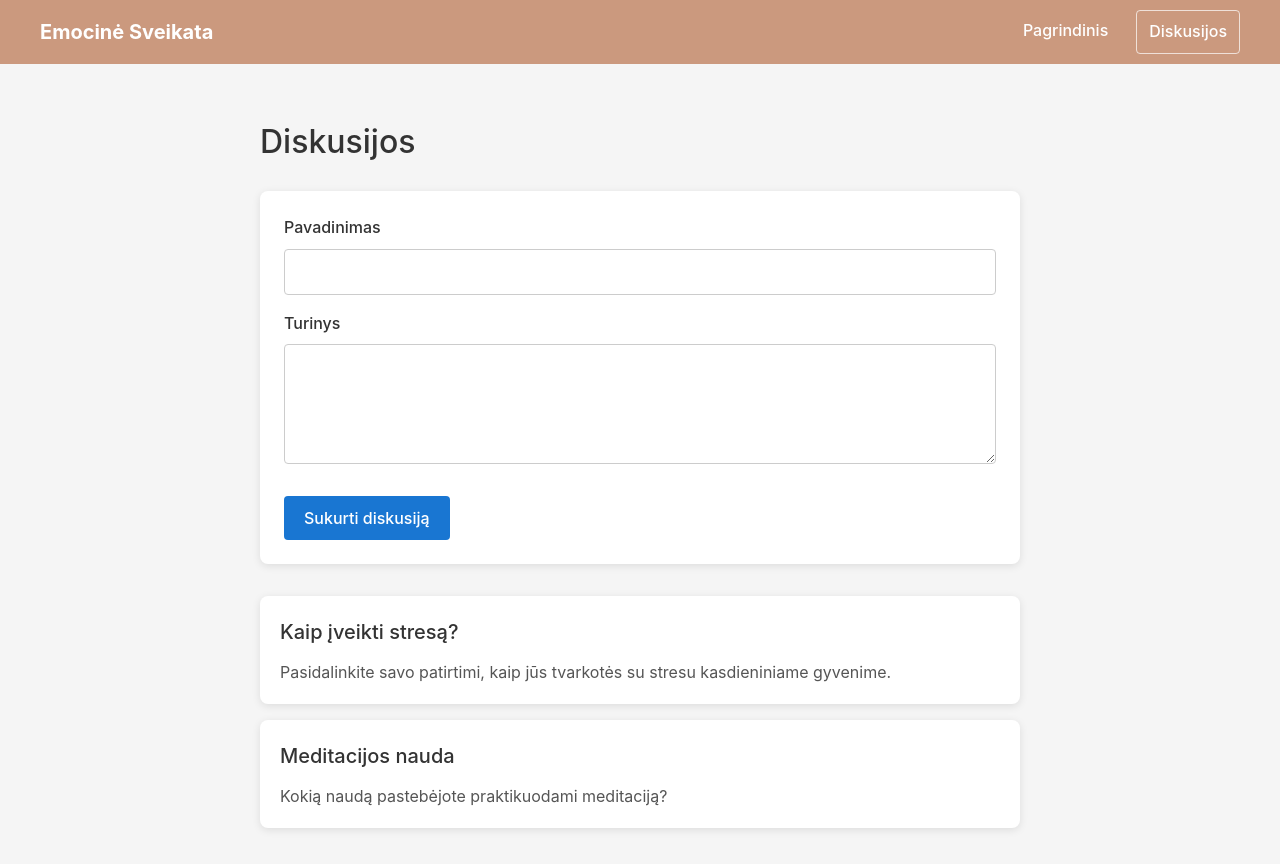
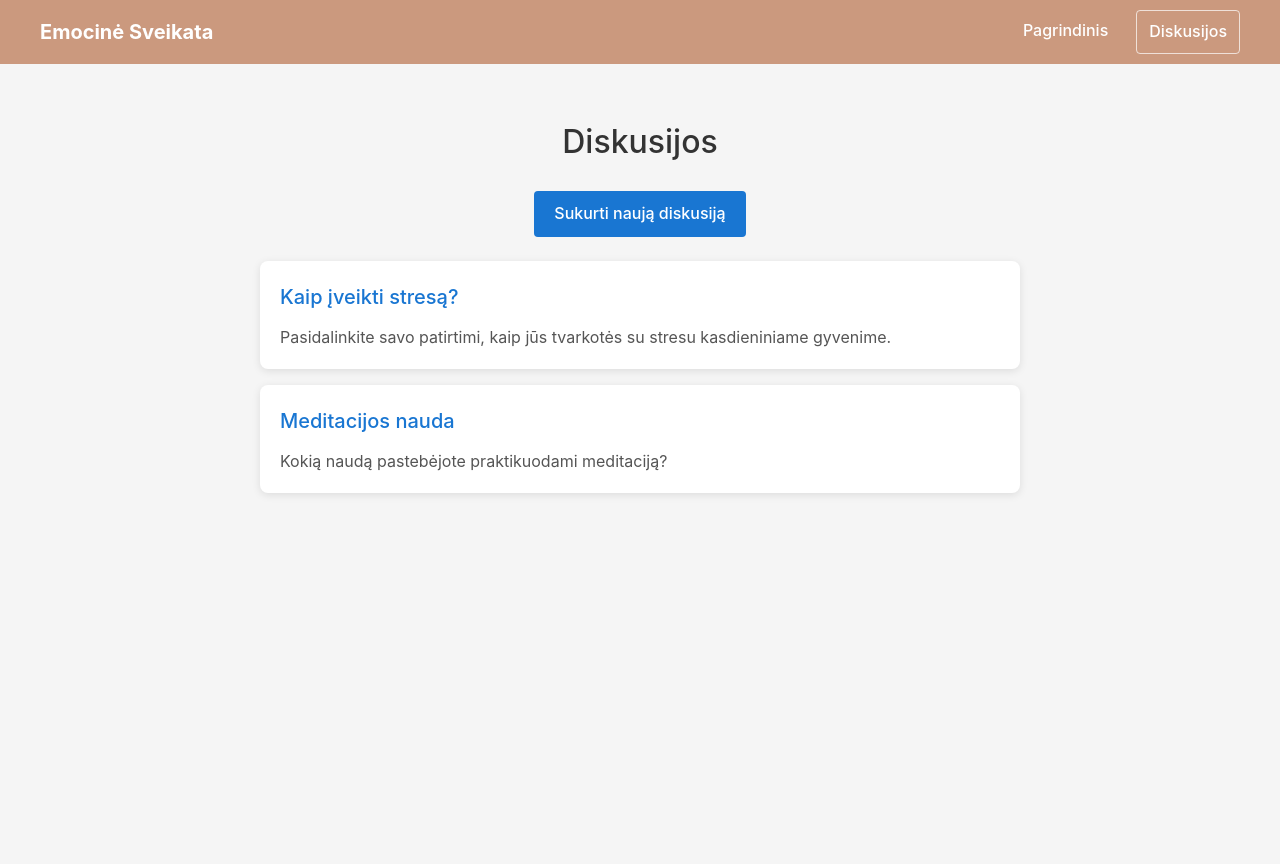
Before and after one commit to Mantas-Zilinskas/programu-sistemu-kurimas, a React app in the folder EmocineSveikata/frontend/: page /discussions in a window 1280 px wide. After the commit the page ends 800 px from the top, so only its background shows below. Built offline with nearby package versions, Linux system fonts and the light colour scheme.

Commit message:
created a discussion page

```diff
--- a/EmocineSveikata/frontend/src/App.jsx
+++ b/EmocineSveikata/frontend/src/App.jsx
@@ -3,6 +3,7 @@ import { BrowserRouter as Router, Routes, Route } from 'react-router-dom';
 import Navbar from './components/Navbar';
 import Home from './components/Home';
 import Discussions from './components/Discussions';
+import CreateDiscussion from './components/CreateDiscussion';
 import './App.css';
 
 function App() {
@@ -14,6 +15,7 @@ function App() {
                     <Routes>
                         <Route path="/" element={<Home />} />
                         <Route path="/discussions" element={<Discussions />} />
+                        <Route path="/creatediscussion" element={<CreateDiscussion />} />
                     </Routes>
                 </main>
             </div>
--- /dev/null
+++ b/EmocineSveikata/frontend/src/components/CreateDiscussion.css
@@ -0,0 +1,116 @@
+.discussions-container {
+  max-width: 800px;
+  margin: 0 auto;
+  padding: 0 20px;
+}
+
+.discussions-title {
+  font-size: 2rem;
+  margin: 32px 0 24px;
+}
+
+.discussions-form-card {
+  background-color: white;
+  border-radius: 8px;
+  box-shadow: 0 2px 8px rgba(0, 0, 0, 0.1);
+  padding: 24px;
+  margin-bottom: 32px;
+}
+
+.discussions-form {
+  display: flex;
+  flex-direction: column;
+}
+
+.form-group {
+  margin-bottom: 16px;
+}
+
+.form-label {
+  display: block;
+  margin-bottom: 8px;
+  font-weight: 500;
+}
+
+.form-input {
+  width: 100%;
+  padding: 12px;
+  font-size: 1rem;
+  border: 1px solid #ccc;
+  border-radius: 4px;
+  font-family: inherit;
+}
+
+.form-textarea {
+  width: 100%;
+  padding: 12px;
+  font-size: 1rem;
+  border: 1px solid #ccc;
+  border-radius: 4px;
+  min-height: 120px;
+  resize: vertical;
+  font-family: inherit;
+}
+
+.submit-button {
+  background-color: #1976d2;
+  color: white;
+  border: none;
+  padding: 12px 20px;
+  border-radius: 4px;
+  cursor: pointer;
+  font-size: 1rem;
+  font-weight: 500;
+  align-self: flex-start;
+  margin-top: 8px;
+  transition: background-color 0.3s;
+}
+
+.submit-button:hover {
+  background-color: #1565c0;
+}
+
+.discussion-card {
+  background-color: white;
+  border-radius: 8px;
+  box-shadow: 0 2px 8px rgba(0, 0, 0, 0.1);
+  padding: 20px;
+  margin-bottom: 16px;
+}
+
+.discussion-title {
+  font-size: 1.25rem;
+  font-weight: 500;
+  margin-bottom: 12px;
+}
+
+.discussion-content {
+  color: #555;
+  line-height: 1.5;
+}
+
+.loading-container {
+  display: flex;
+  justify-content: center;
+  margin-top: 32px;
+}
+
+.loading-spinner {
+  border: 4px solid rgba(0, 0, 0, 0.1);
+  border-left-color: #1976d2;
+  border-radius: 50%;
+  width: 40px;
+  height: 40px;
+  animation: spin 1s linear infinite;
+}
+
+.error-message {
+  color: #d32f2f;
+  text-align: center;
+  margin-top: 32px;
+  font-size: 1.1rem;
+}
+
+@keyframes spin {
+  to { transform: rotate(360deg); }
+}
--- a/EmocineSveikata/frontend/src/components/Discussions.css
+++ b/EmocineSveikata/frontend/src/components/Discussions.css
@@ -7,12 +7,37 @@
 .discussions-title {
     font-size: 2rem;
     margin: 32px 0 24px;
+    text-align: center;
+    color: #333;
 }
+
+.create-button-wrapper {
+    text-align: center;
+    margin-bottom: 24px;
+}
+
+.create-button {
+    display: inline-block;
+    padding: 10px 20px;
+    background-color: #1976d2;
+    color: #fff;
+    text-decoration: none;
+    border-radius: 4px;
+    font-size: 1rem;
+    font-weight: 500;
+    transition: background-color 0.3s;
+    cursor: pointer;
+}
+
+    .create-button:hover {
+        background-color: #1565c0;
+    }
+
 
 .discussions-form-card {
     background-color: white;
     border-radius: 8px;
-  box-shadow: 0 2px 8px rgba(0, 0, 0, 0.1);
+    box-shadow: 0 6px 12px rgba(0, 0, 0, 0.1);
     padding: 24px;
     margin-bottom: 32px;
 }
@@ -30,26 +55,22 @@
     display: block;
     margin-bottom: 8px;
     font-weight: 500;
+    color: #333;
 }
 
-.form-input {
+.form-input, .form-textarea {
     width: 100%;
     padding: 12px;
     font-size: 1rem;
     border: 1px solid #ccc;
     border-radius: 4px;
     font-family: inherit;
+    margin-bottom: 12px;
 }
 
-.form-textarea {
-  width: 100%;
-  padding: 12px;
-  font-size: 1rem;
-  border: 1px solid #ccc;
-  border-radius: 4px;
-  min-height: 120px;
-  resize: vertical;
-  font-family: inherit;
+    .form-input:focus, .form-textarea:focus {
+        border-color: #1976d2;
+        outline: none;
     }
 
 .submit-button {
@@ -73,15 +94,21 @@
 .discussion-card {
     background-color: white;
     border-radius: 8px;
-  box-shadow: 0 2px 8px rgba(0, 0, 0, 0.1);
+    box-shadow: 0 6px 12px rgba(0, 0, 0, 0.1);
     padding: 20px;
     margin-bottom: 16px;
+    transition: box-shadow 0.3s ease;
+}
+
+    .discussion-card:hover {
+        box-shadow: 0 8px 16px rgba(0, 0, 0, 0.1);
     }
 
 .discussion-title {
     font-size: 1.25rem;
     font-weight: 500;
     margin-bottom: 12px;
+    color: #1976d2;
 }
 
 .discussion-content {
@@ -104,13 +131,15 @@
     animation: spin 1s linear infinite;
 }
 
+@keyframes spin {
+    to {
+        transform: rotate(360deg);
+    }
+}
+
 .error-message {
     color: #d32f2f;
     text-align: center;
     margin-top: 32px;
     font-size: 1.1rem;
 }
-
-@keyframes spin {
-  to { transform: rotate(360deg); }
-}
--- a/EmocineSveikata/frontend/src/components/Discussions.jsx
+++ b/EmocineSveikata/frontend/src/components/Discussions.jsx
@@ -1,23 +1,15 @@
-import React, { useState } from 'react';
+import React from 'react';
+import { Link } from 'react-router-dom';
 import { useDiscussions } from '../contexts/DiscussionContext';
 import './Discussions.css';
 
 const Discussions = () => {
-  const { discussions, loading, error, createDiscussion } = useDiscussions();
-  const [newDiscussion, setNewDiscussion] = useState({ title: '', content: '' });
-
-  const handleSubmit = (e) => {
-    e.preventDefault();
-    if (newDiscussion.title && newDiscussion.content) {
-      createDiscussion(newDiscussion);
-      setNewDiscussion({ title: '', content: '' });
-    }
-  };
+    const { discussions, loading, error } = useDiscussions();
 
     if (loading) {
         return (
             <div className="loading-container">
-        <div className="loading-spinner"></div>
+                <div className="loading-spinner">Loading...</div>
             </div>
         );
     }
@@ -34,53 +26,24 @@ const Discussions = () => {
         <div className="discussions-container">
             <h1 className="discussions-title">Diskusijos</h1>
 
-      <div className="discussions-form-card">
-        <form className="discussions-form" onSubmit={handleSubmit}>
-          <div className="form-group">
-            <label htmlFor="title" className="form-label">Pavadinimas</label>
-            <input
-              id="title"
-              type="text"
-              className="form-input"
-              value={newDiscussion.title}
-              onChange={(e) =>
-                setNewDiscussion({ ...newDiscussion, title: e.target.value })
-              }
-              required
-            />
-          </div>
-          <div className="form-group">
-            <label htmlFor="content" className="form-label">Turinys</label>
-            <textarea
-              id="content"
-              className="form-textarea"
-              value={newDiscussion.content}
-              onChange={(e) =>
-                setNewDiscussion({ ...newDiscussion, content: e.target.value })
-              }
-              rows={4}
-              required
-            ></textarea>
-          </div>
-          <button
-            type="submit"
-            className="submit-button"
-          >
-            Sukurti diskusiją
-          </button>
-        </form>
+            <div className="create-button-wrapper">
+                <Link to="/creatediscussion" className="create-button">
+                    Sukurti naują diskusiją
+                </Link>
             </div>
 
-      {discussions.map((discussion) => (
+            <div className="discussions-list">
+                {discussions.length === 0 ? (
+                    <p>Šiuo metu nėra diskusijų. Prisijunkite ir sukurkite pirmąją!</p>
+                ) : (
+                    discussions.map((discussion) => (
                         <div key={discussion.id} className="discussion-card">
-          <h2 className="discussion-title">
-            {discussion.title}
-          </h2>
-          <p className="discussion-content">
-            {discussion.content}
-          </p>
+                            <h3 className="discussion-title">{discussion.title}</h3>
+                            <p className="discussion-content">{discussion.content}</p>
                         </div>
-      ))}
+                    ))
+                )}
+            </div>
         </div>
     );
 };
--- a/EmocineSveikata/frontend/src/contexts/DiscussionContext.js
+++ b/EmocineSveikata/frontend/src/contexts/DiscussionContext.js
@@ -1,6 +1,6 @@
+// DiscussionContext.js
 import React, { createContext, useContext, useState, useEffect } from 'react';
 
-// Mock data
 const mockDiscussions = [
     {
         id: 1,
@@ -16,77 +16,54 @@ const mockDiscussions = [
 
 const DiscussionContext = createContext();
 
-export const useDiscussions = () => {
-  return useContext(DiscussionContext);
-};
+export const useDiscussions = () => useContext(DiscussionContext);
 
 export const DiscussionProvider = ({ children }) => {
     const [discussions, setDiscussions] = useState([]);
     const [loading, setLoading] = useState(true);
     const [error, setError] = useState(null);
 
+    const loadDiscussions = () => {
+        try {
+            const saved = localStorage.getItem('discussions');
+            if (saved) {
+                setDiscussions(JSON.parse(saved));
+            } else {
+                setDiscussions(mockDiscussions);
+                localStorage.setItem('discussions', JSON.stringify(mockDiscussions));
+            }
+        } catch (err) {
+            setError('Nepavyko įkrauti diskusijų.');
+        }
+        setLoading(false);
+    };
+
     useEffect(() => {
-    fetchDiscussions();
+        loadDiscussions();
     }, []);
 
-  const fetchDiscussions = async () => {
-    setLoading(true);
+    const createDiscussion = (discussionData) => {
+        return new Promise((resolve, reject) => {
+            setTimeout(() => {
                 try {
-      //  API simuliacija
-      await new Promise(resolve => setTimeout(resolve, 1000));
-
-      // pvz veliau bus naudojamas kaip fetch call'as backend API
-      // const response = await fetch('/api/discussions');
-      // const data = await response.json();
-      // setDiscussions(data);
-
-      setDiscussions(mockDiscussions);
-      setLoading(false);
-    } catch (err) {
-      setError('Failed to fetch discussions');
-      setLoading(false);
-    }
-  };
-
-
-  const createDiscussion = async (discussionData) => {
-    try {
-      //API simuliacija
-      await new Promise(resolve => setTimeout(resolve, 1000));
-
-      // pvz veliau bus kaip POST request i backend API
-      // const response = await fetch('/api/discussions', {
-      //   method: 'POST',
-      //   headers: {
-      //     'Content-Type': 'application/json',
-      //   },
-      //   body: JSON.stringify(discussionData),
-      // });
-      // const data = await response.json();
-
                     const newDiscussionWithId = {
-        id: Date.now(),
+                        id: Date.now(), // generates a unique id
                         ...discussionData
                     };
-
-      setDiscussions(prevDiscussions => [...prevDiscussions, newDiscussionWithId]);
-      return newDiscussionWithId;
+                    const updatedDiscussions = [...discussions, newDiscussionWithId];
+                    setDiscussions(updatedDiscussions);
+                    localStorage.setItem('discussions', JSON.stringify(updatedDiscussions));
+                    resolve(newDiscussionWithId);
                 } catch (err) {
-      setError('Failed to create discussion');
-      throw err;
+                    setError('Nepavyko sukurti diskusijos.');
+                    reject(err);
                 }
-  };
-
-  const value = {
-    discussions,
-    loading,
-    error,
-    fetchDiscussions,
-    createDiscussion
+            }, 1000);
+        });
     };
 
     return (
-    <DiscussionContext.Provider value={value}>
+        <DiscussionContext.Provider value={{ discussions, loading, error, createDiscussion }}>
             {children}
         </DiscussionContext.Provider>
     );
```
Also changed, not shown: EmocineSveikata/frontend/src/api/axios.js (+11 -9 lines), EmocineSveikata/frontend/src/components/CreateDiscussion.jsx (added, +70 -0 lines). Lines whose indentation alone changed are shown as unchanged.
